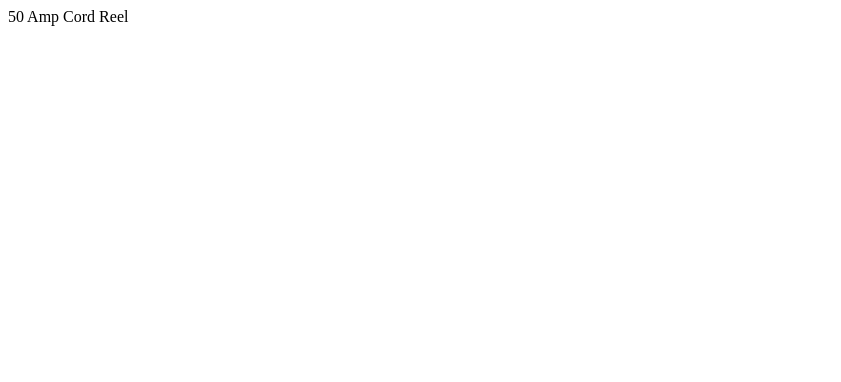
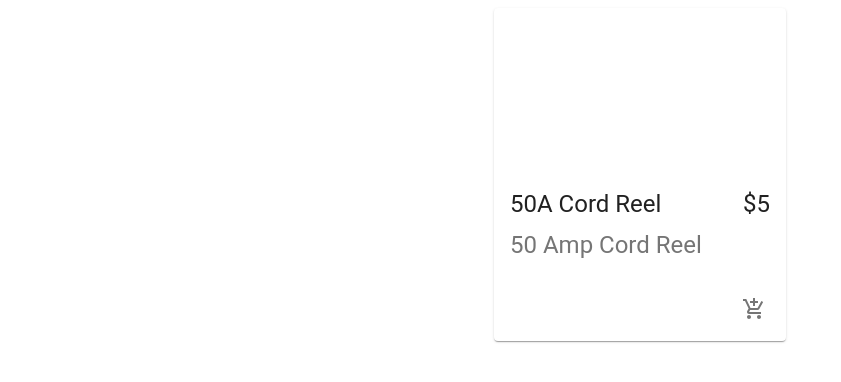
Before and after one commit to Tbonexas/youvend, a React (Create React App) app: page / in a window 1280 px wide. Shown: the top 382 px of the page, without its empty margins (0-841 px from the left). Built offline with nearby package versions, Linux system fonts and the light colour scheme.

Commit message:
finished card comp with add to cart button, will finalize styling once functional with stripe checkout

```diff
--- a/src/App.js
+++ b/src/App.js
@@ -1,9 +1,10 @@
 import React from 'react'
+import Products from './components/Products';
 
 const App = () => {
     return (
         <div>
-            50 Amp Cord Reel
+            <Products />
         </div>
     )
 }
--- a/src/components/Product.jsx
+++ b/src/components/Product.jsx
@@ -1,7 +1,7 @@
 import React from 'react'
 import { Card, CardMedia, CardContent, CardActions, Typography, IconButton  } from '@material-ui/core';
 import { AddShoppingCart } from '@material-ui/icons';
-import useStyles from './styles';
+import useStyles from './Product/styles'
 
 
 const Product = ({ product }) => {
@@ -18,7 +18,7 @@ const Product = ({ product }) => {
                         {product.price}
                     </Typography>
                </div>
-               <Typography variant="h2" color="textSecondary">{product.description}</Typography>
+               <Typography variant="h5" color="textSecondary">{product.description}</Typography>
            </CardContent>
            <CardActions disableSpacing className={classes.cardActions}>
                 <IconButton aria-label="Add to Cart">
@@ -29,4 +29,6 @@ const Product = ({ product }) => {
     )
 }
 
+// Fix typography sizing once cards are complete
+
 export default Product;
--- a/src/components/Product/styles.js
+++ b/src/components/Product/styles.js
@@ -1,7 +1,20 @@
 import { makeStyles } from "@material-ui/core/styles";
+
 
 export default makeStyles(()=> ({
     root: {
         maxWidth: '100%'
-    }
+    },
+    media: {
+        height: 0,
+        paddingTop: '56.25%', // 16:9 aspect
+    },
+    cardActions: {
+        display: 'flex',
+        justifyContent: 'flex-end',
+    },
+    cardContent: {
+        display: 'flex',
+        justifyContent: 'space-between',
+    },
 }));
--- a/src/components/Products.jsx
+++ b/src/components/Products.jsx
@@ -1,21 +1,23 @@
 import React from 'react';
-import Grid from '@material-ui/core';
+import { Grid } from '@material-ui/core';
+import Product from './Product';
 
 const products = [
-    {id: 1, name: "cord", description: 'The 50 amp cord.', price: '$5' },
-    {id: 2, name: "reel", description: 'The Motor for the cord.', price: '$10' },
+    {id: 1, name: "50A Cord Reel", description: '50 Amp Cord Reel', price: '$5' },
 ];
 
 const Products = () => {
-    <main>
+    return (
+        <main>
        <Grid container justify="center" spacing={4}>
            {products.map((product)=>(
-               <Grid item key={parts.id} xs={12} sm={6} md={4} lg={3}>
+               <Grid item key={product.id} xs={12} sm={6} md={4} lg={3}>
                    <Product product={product} />
                </Grid>
            ))}
        </Grid>
     </main>
+    )
 }
 
 export default Products;
```
